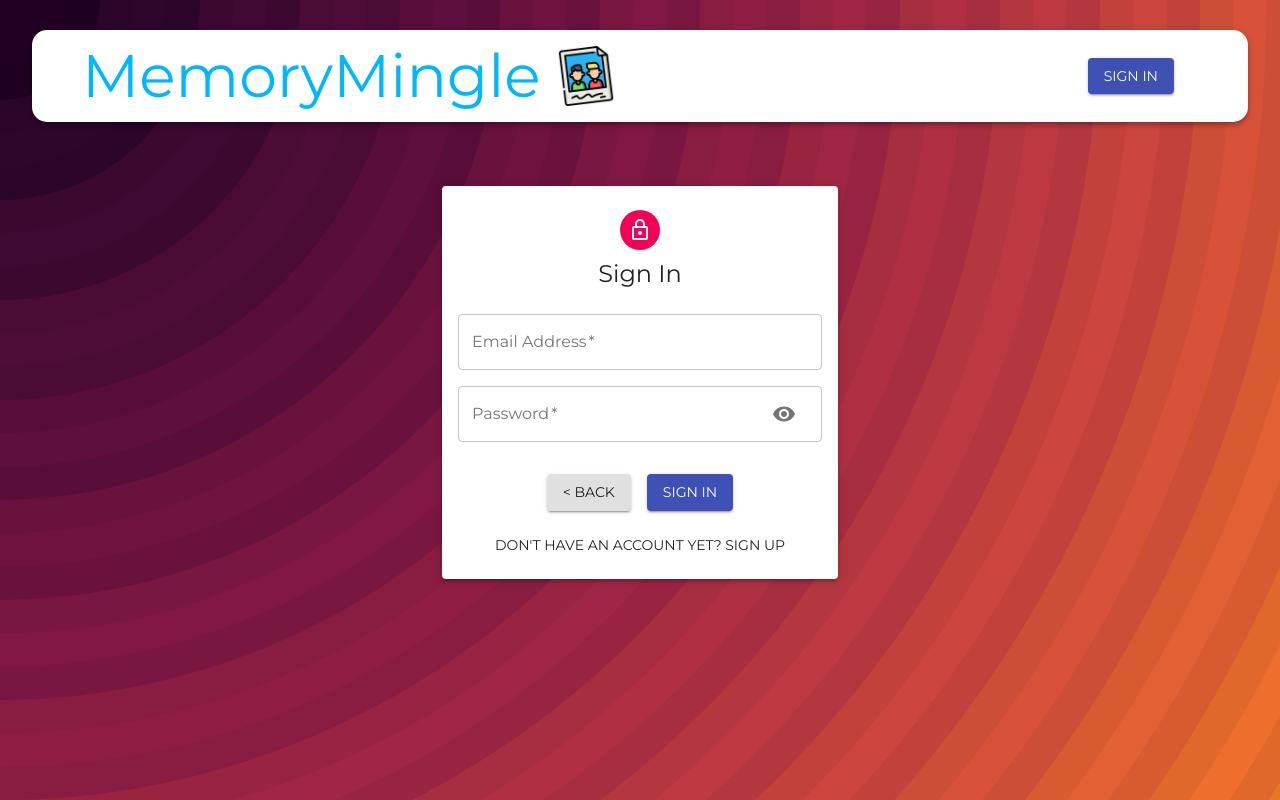
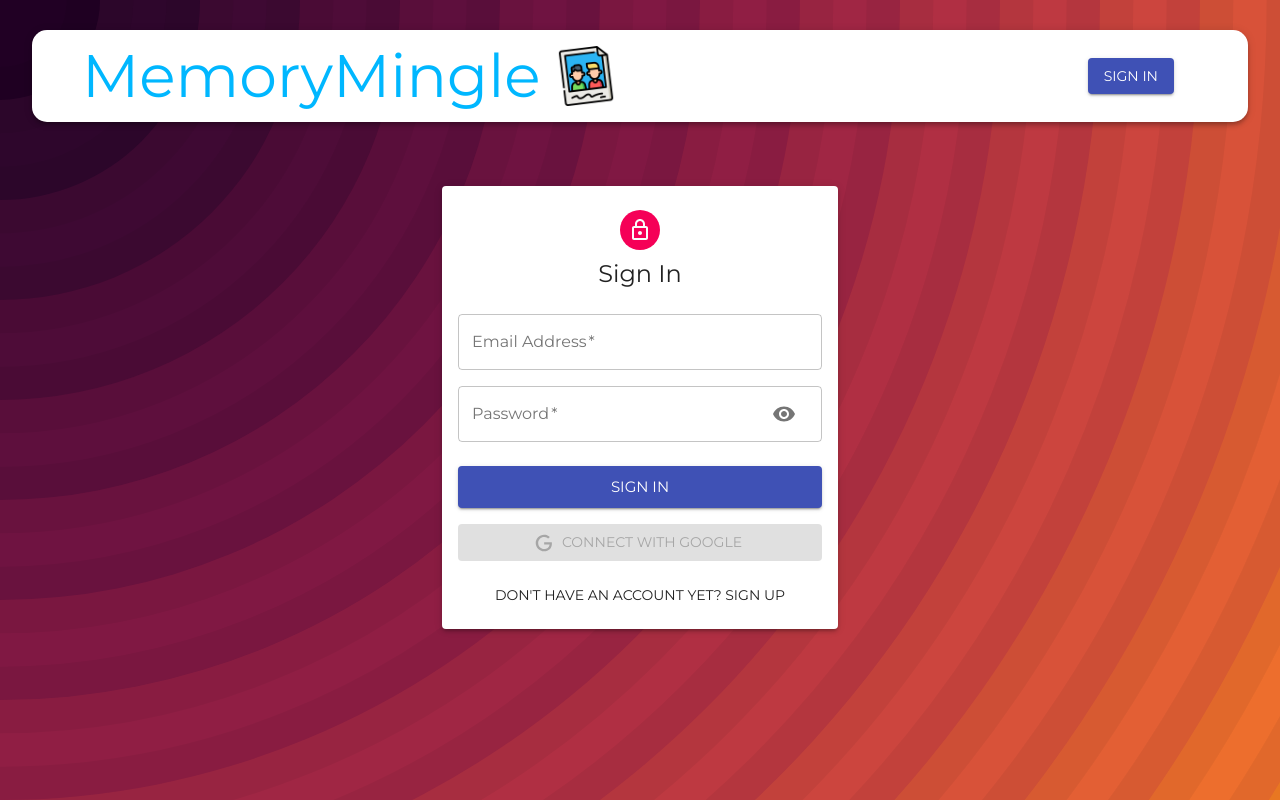
Before and after one commit to CodeShadowing95/picolly, a React (Create React App) app in the folder client/: page /auth in a window 1280 px wide. Built offline with nearby package versions, Linux system fonts and the light colour scheme.

Commit message:
Some Updates in Auth

```diff
--- a/client/package.json
+++ b/client/package.json
@@ -11,6 +11,7 @@
     "@testing-library/react": "^13.4.0",
     "@testing-library/user-event": "^13.5.0",
     "axios": "^1.3.4",
+    "google-auth-library": "^8.7.0",
     "jwt-decode": "^3.1.2",
     "moment": "^2.29.4",
     "react": "^18.2.0",
--- a/client/public/index.html
+++ b/client/public/index.html
@@ -10,6 +10,25 @@
       content="Web site created using create-react-app"
     />
     <link rel="apple-touch-icon" href="%PUBLIC_URL%/logo192.png" />
+    <script src="https://accounts.google.com/gsi/client"></script>
+
+    <!-- <script>
+      function handleCredentialResponse(response) {
+        console.log("Encoded JWT ID token: " + response.credential);
+      }
+      window.onload = function () {
+        google.accounts.id.initialize({
+          client_id: "303054925977-mbkvd8hn58tn96rc7nbq9usu7u3pdfgm.apps.googleusercontent.com",
+          callback: handleCredentialResponse
+        });
+        google.accounts.id.renderButton(
+          document.getElementById("googleid"),
+          { theme: "outline", size: "large" }  // customization attributes
+        );
+        google.accounts.id.prompt(); // also display the One Tap dialog
+      }
+  </script> -->
+
     <!--
       manifest.json provides metadata used when your web app is installed on a
       user's mobile device or desktop. See https://developers.google.com/web/fundamentals/web-app-manifest/
--- a/client/src/App.js
+++ b/client/src/App.js
@@ -4,7 +4,7 @@
 
 import Navbar from './components/Navbar/Navbar';
 import Home from './components/Home/Home';
-import Auth2 from './components/Auth/Auth2';
+import Login from './components/Auth/Login';
 
 
 // To define a new font family (Montserrat, sans-serif)
@@ -18,7 +18,7 @@
           <Navbar />
             <Routes>
               <Route path="/" exact element={<Home />} />
-              <Route path="/auth" exact element={<Auth2 />} />
+              <Route path="/auth" exact element={<Login />} />
             </Routes>
         </Container>
       </ThemeProvider>
--- a/client/src/components/Auth/Auth2.js
+++ b/client/src/components/Auth/Login.js
@@ -1,12 +1,14 @@
 import React, { useState } from 'react';
 import { Avatar, Button, Paper, Grid, Typography, Container } from '@material-ui/core';
+// import { Link } from 'react-router-dom';
 import LockOutlinedIcon from '@material-ui/icons/LockOutlined';
+import { GoogleLogin } from 'react-google-login';
 
 import useStyles from './styles';
 import Input from './Input';
-import { Link } from 'react-router-dom';
+import Icon from './icon';
 
-const Auth2 = () => {
+const Login = () => {
   const classes = useStyles();
   const [showPassword, setShowPassword] = useState(false);
   const [isSignUp, setIsSignUp] = useState(false);
@@ -15,17 +17,25 @@
 
   const handleSubmit = () => {
 
-  }
+  };
 
   const handleChange = () => {
 
-  }
+  };
 
   const switchMode = () => {
     // So if prevIsSignUp was true, the function returns false, and vice versa.
     setIsSignUp((prevIsSignUp) => !prevIsSignUp);
     handleShowPassword(false);
-  }
+  };
+
+  const googleSuccess = async (res) => {
+    console.log(res);
+  };
+
+  const googleFailure = (error) => {
+    console.log('Login failed', error);
+  };
 
   return (
     <Container component="main" maxWidth="xs">
@@ -35,6 +45,7 @@
         </Avatar>
         <Typography variant="h5">{isSignUp ? 'Sign Up' : 'Sign In'}</Typography>
         <form className={classes.form} onSubmit={handleSubmit}>
+          {/* Inputs */}
           <Grid container spacing={2}>
             { isSignUp && (
               <>
@@ -47,18 +58,46 @@
             { isSignUp && <Input name="confirmPassword" label="Repeat Password" handleChange={handleChange} type="password" /> }
           </Grid>
 
-          <Grid container spacing={2} justifyContent="center">
+          {/* Button SIGN IN */}
+          <Button type="submit" fullWidth size="large" variant="contained" color="primary" className={classes.submit}>
+            { isSignUp ? 'Sign Up' : 'Sign In' }
+          </Button>
+
+          {/* Buttons Sign In and Cancel */}
+          {/* <Grid container spacing={2} justifyContent="center">
             <Grid item>
-              <Button component={Link} to="/" fullWidth variant="contained" color="default" className={classes.submit}>
+              <Button component={Link} to="/" fullWidth size="large" variant="contained" color="default" className={classes.submit}>
                 {`< Back`}
               </Button>
             </Grid>
             <Grid item>
-              <Button type="submit" fullWidth variant="contained" color="primary" className={classes.submit}>
+              <Button type="submit" fullWidth size="large" variant="contained" color="primary" className={classes.submit}>
                 { isSignUp ? 'Sign Up' : 'Sign In' }
               </Button>
             </Grid>
-          </Grid>
+          </Grid> */}
+
+          {/* Google Login */}
+          <GoogleLogin
+            clientId={process.env.REACT_APP_GOOGLE_CLIENT_ID}
+            render={(renderProps) => (
+              <Button
+                className={classes.googleButton}
+                color="secondary"
+                fullWidth
+                onClick={renderProps.onClick}
+                disabled={renderProps.disabled}
+                startIcon={<Icon />}
+                variant="contained"
+              >
+                Connect with Google
+              </Button>
+            )}
+            buttonText='Sign in with Google'
+            onSuccess={googleSuccess}
+            onFailure={googleFailure}
+            cookiePolicy={'single_host_origin'}
+          />
 
           <Grid container justifyContent="center">
             <Grid item>
@@ -73,4 +112,4 @@
   );
 }
 
-export default Auth2;
+export default Login;
--- /dev/null
+++ b/client/src/components/Auth/icon.js
@@ -0,0 +1,12 @@
+import React from 'react';
+
+const Icon = () => (
+  <svg style={{ width: '20px', height: '20px' }} viewBox="0 0 24 24">
+    <path
+      fill="currentColor"
+      d="M21.35,11.1H12.18V13.83H18.69C18.36,17.64 15.19,19.27 12.19,19.27C8.36,19.27 5,16.25 5,12C5,7.9 8.2,4.73 12.2,4.73C15.29,4.73 17.1,6.7 17.1,6.7L19,4.72C19,4.72 16.56,2 12.1,2C6.42,2 2.03,6.8 2.03,12C2.03,17.05 6.16,22 12.25,22C17.6,22 21.5,18.33 21.5,12.91C21.5,11.76 21.35,11.1 21.35,11.1V11.1Z"
+    />
+  </svg>
+);
+
+export default Icon;
```
Also changed, not shown: 2 other files (tests, documents, lock files or other folders).
